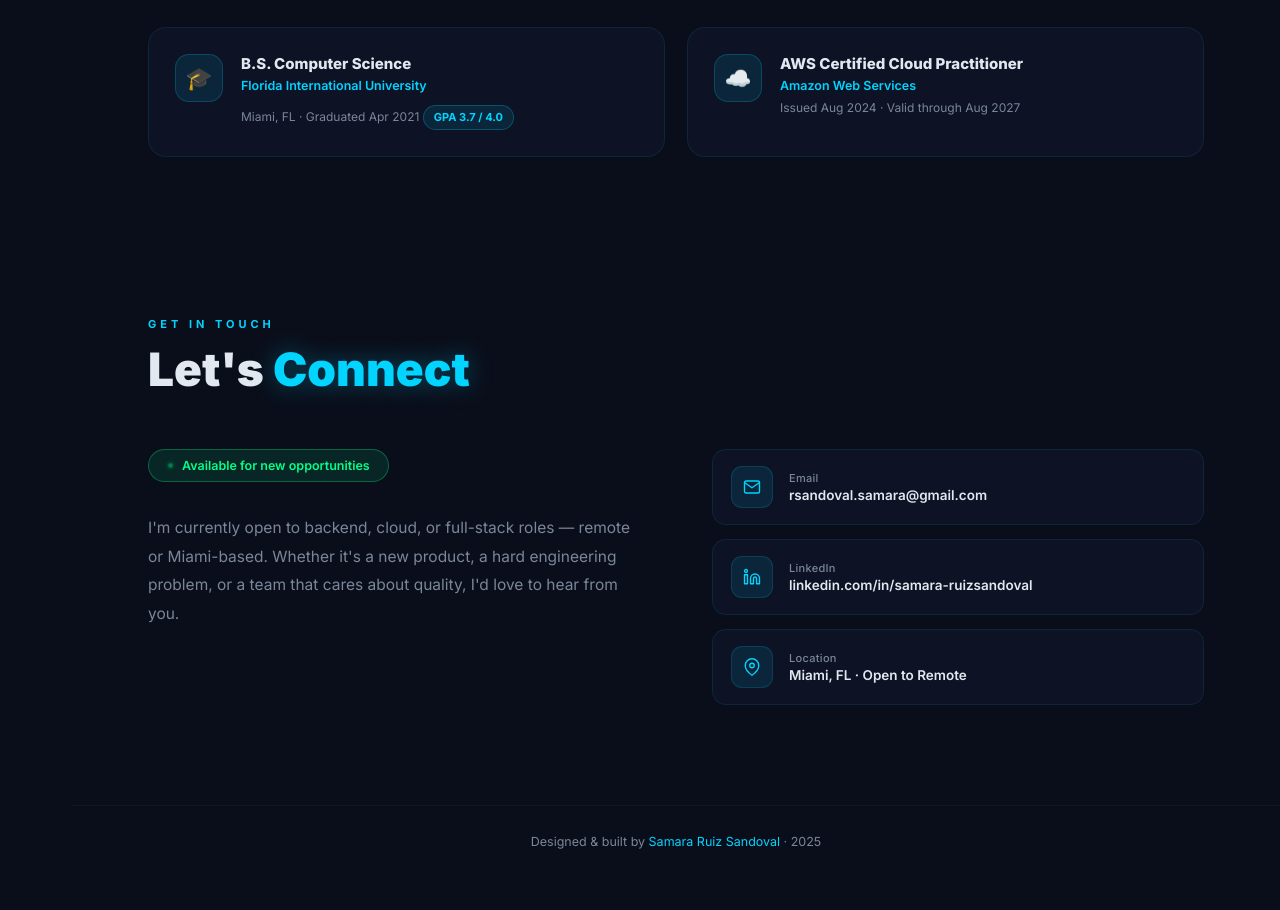
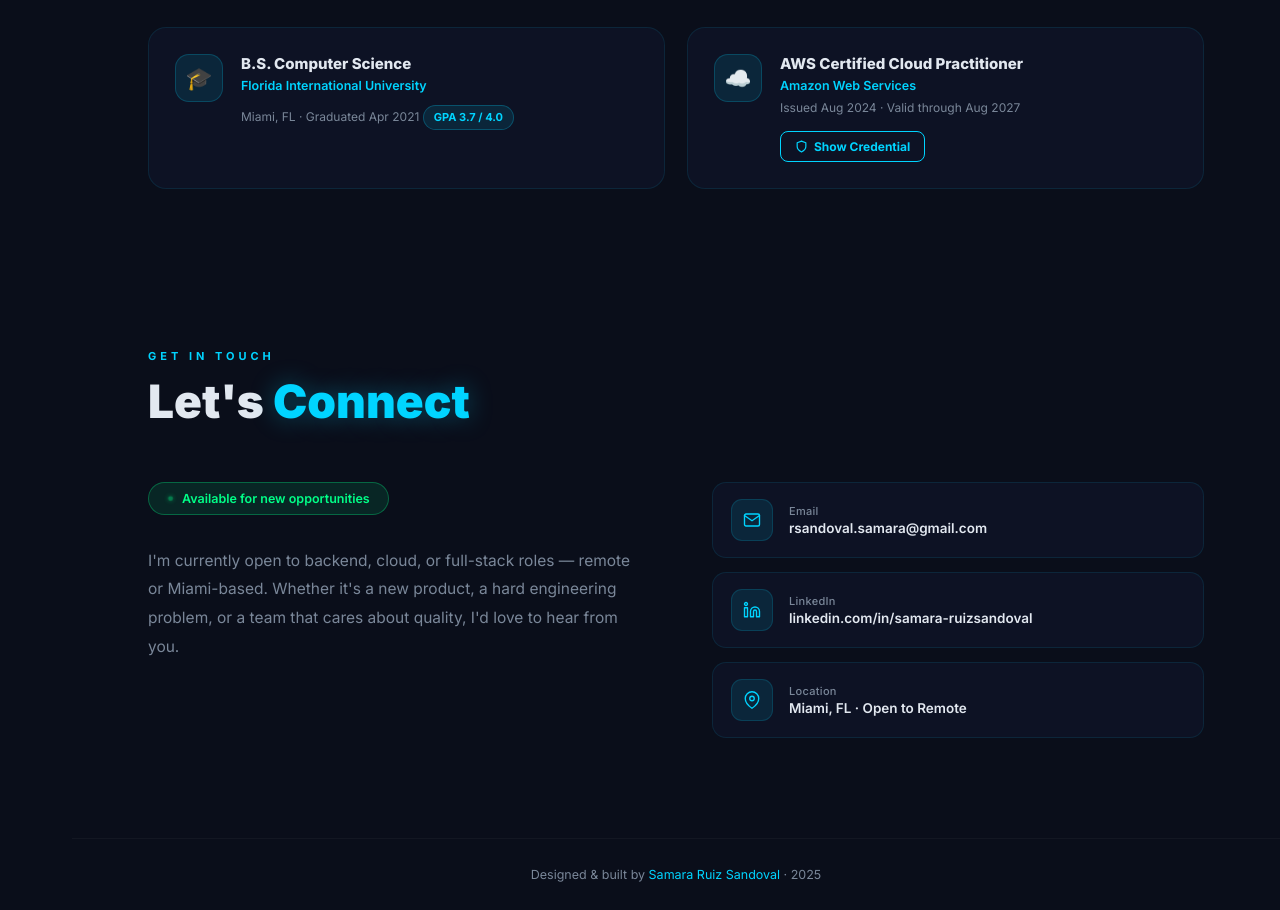
Before and after one commit to SamaraRuizSandoval/PersonalPortfolio, a plain HTML site: page index.html in a window 1280 px wide. Shown: the part 4600-5510 px from the top of the page. Before the commit the page ends 5477 px from the top, so only its background shows below. Drawn offline with nearby package versions, Linux system fonts and the light colour scheme.

Commit message:
feat: add link to AWS cert verification

```diff
--- a/index.html
+++ b/index.html
@@ -424,6 +424,12 @@
         <div class="edu-meta">
           Issued Aug 2024 · Valid through Aug 2027
         </div>
+        <a href="https://cp.certmetrics.com/amazon/en/public/verify/credential/084c086dd8e244acaff442deb6bd0c6d"
+           target="_blank" rel="noopener noreferrer"
+           class="credential-btn">
+          <svg width="13" height="13" viewBox="0 0 24 24" fill="none" stroke="currentColor" stroke-width="2.2" stroke-linecap="round" stroke-linejoin="round"><path d="M12 22s8-4 8-10V5l-8-3-8 3v7c0 6 8 10 8 10z"/></svg>
+          Show Credential
+        </a>
       </div>
     </div>
 
--- a/styles.css
+++ b/styles.css
@@ -839,6 +839,29 @@ section {
   border-radius: 20px;
 }
 
+.credential-btn {
+  display: inline-flex;
+  align-items: center;
+  gap: 6px;
+  margin-top: 14px;
+  padding: 7px 14px;
+  background: transparent;
+  color: var(--accent);
+  border: 1.5px solid var(--accent);
+  border-radius: 8px;
+  font-size: 12px;
+  font-weight: 700;
+  text-decoration: none;
+  font-family: inherit;
+  transition: all 0.3s ease;
+}
+
+.credential-btn:hover {
+  background: var(--accent-dim);
+  box-shadow: 0 0 16px var(--accent-glow-soft);
+  transform: translateY(-2px);
+}
+
 /* ── CONTACT ── */
 #contact { min-height: auto; padding-bottom: 100px; }
 
```
Also changed, not shown: assets/icons/docker.svg (added).
